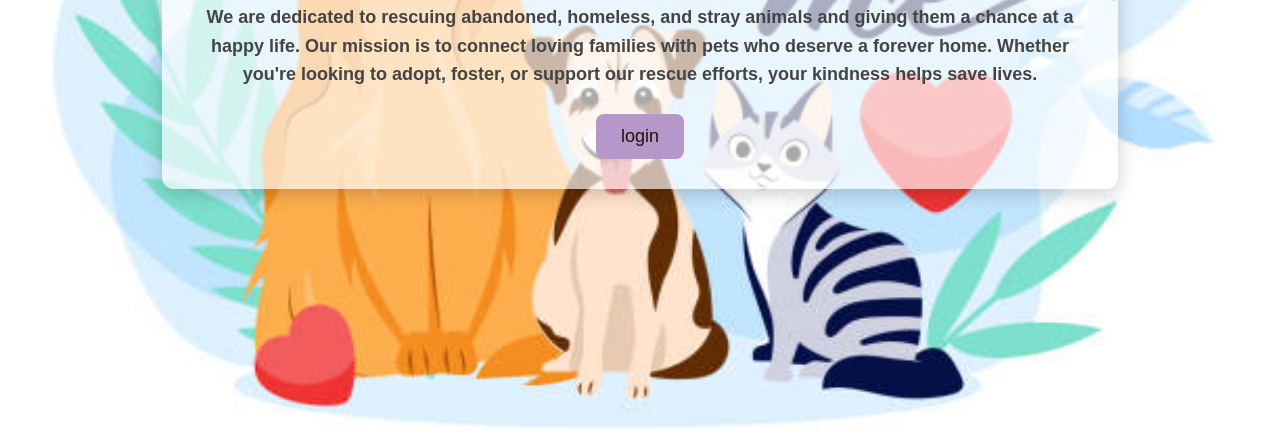
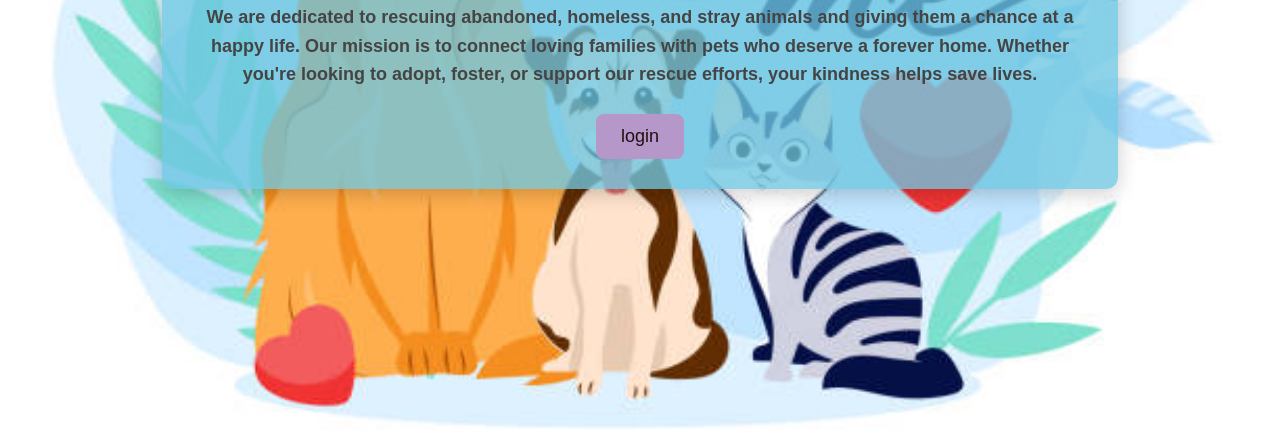
Before and after one commit to Dalaram829/Pet-Adoption-, a plain HTML site: page frontpage.html in a window 1280 px wide. Shown: the part 364-800 px from the top of the page. Drawn offline with Linux system fonts and the light colour scheme.

Commit message:
Update frontpage.html

```diff
--- a/frontpage.html
+++ b/frontpage.html
@@ -21,7 +21,7 @@
     }
 
     .content-box {
-      background: rgba(255, 255, 255, 0.658);
+      background: rgba(109, 199, 226, 0.774);
       padding: 30px;
       border-radius: 12px;
       width: 70%;
@@ -71,4 +71,5 @@
     </a>
   </div>
 </body>
+
 </html>
```
